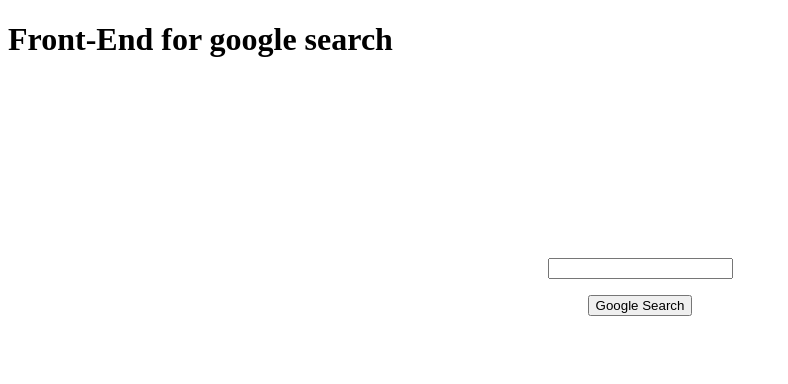
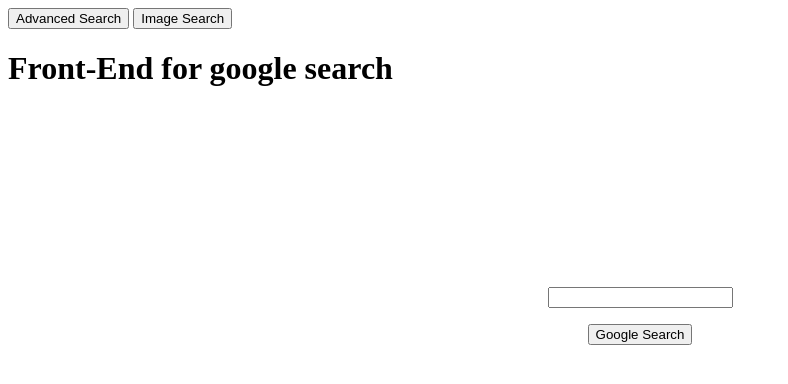
Before and after one commit to emadab6/emadab6.github.io, a plain HTML site: page index.html in a window 1280 px wide. Shown: the whole page, without its empty margins (0-788 px from the left). Drawn offline with Linux system fonts and the light colour scheme.

Commit message:
added 2 buttons to index

```diff
--- a/index.html
+++ b/index.html
@@ -13,6 +13,8 @@
 
     </head>
     <body>
+        <button>Advanced Search</button>
+        <button>Image Search</button>
         <h1>Front-End for google search</h1>
         <form  align="center" action="https://google.com/search">
             <p><input type="text" name="q" ></p>
```
